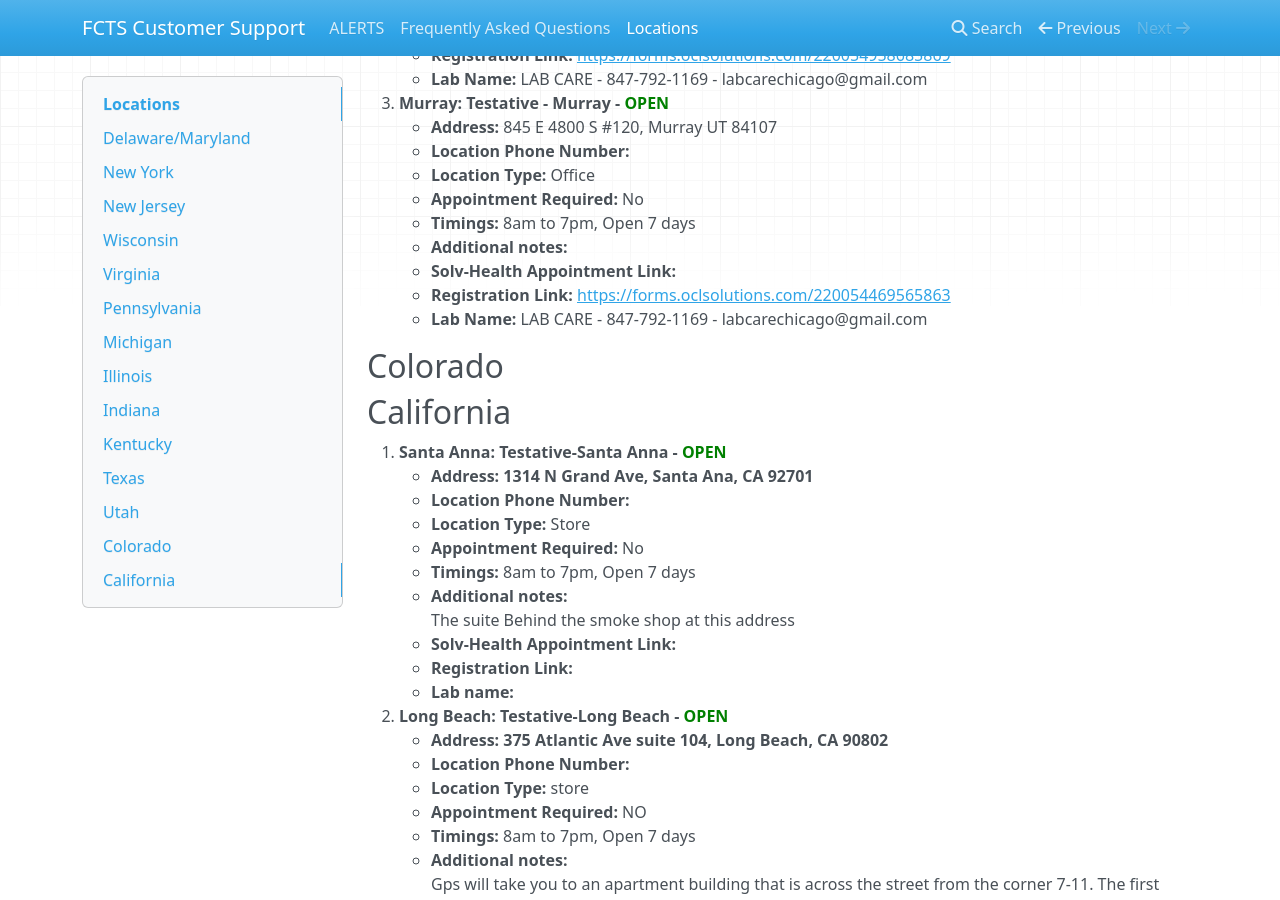
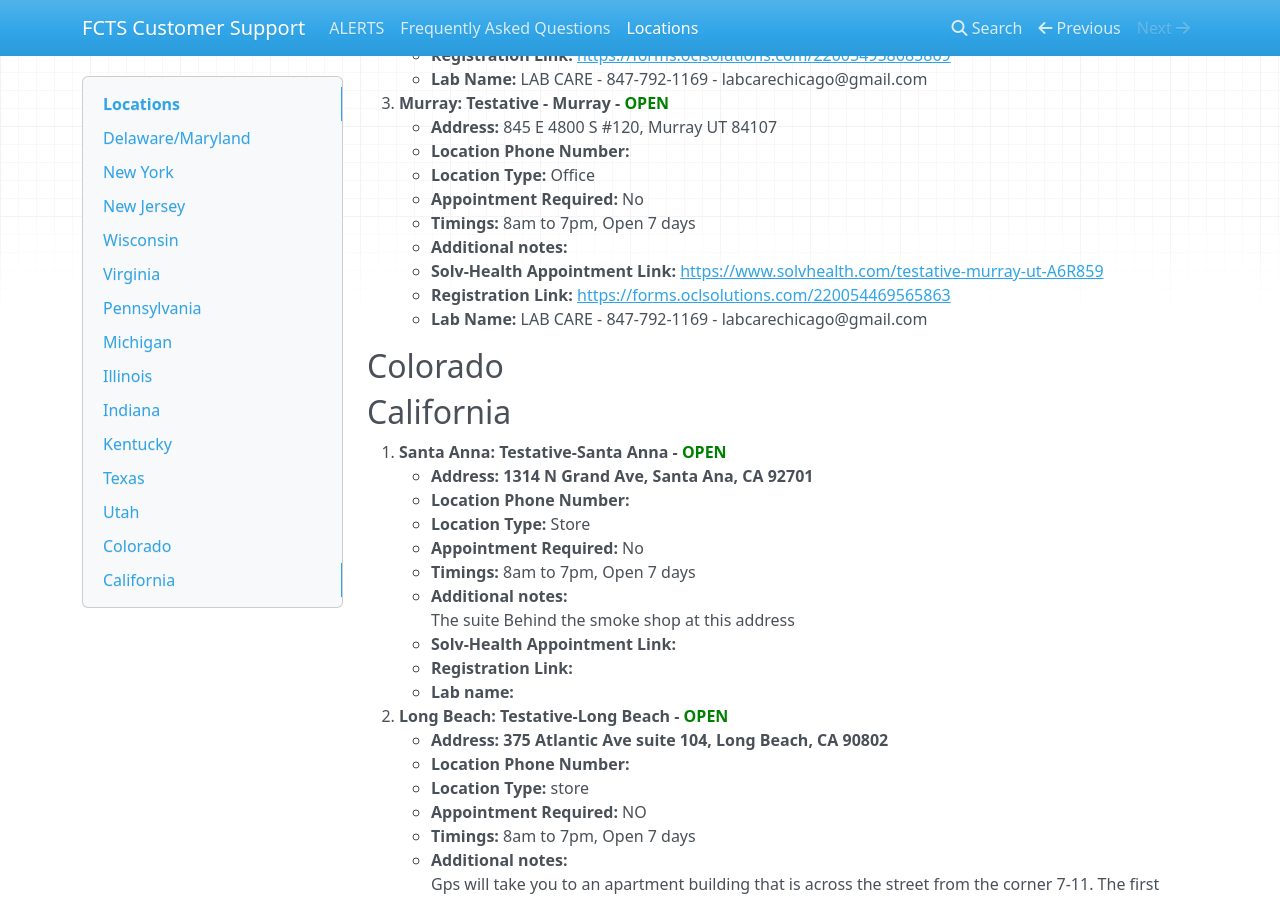
Before and after one commit to fcts000/fcts-cs-docs, an MkDocs documentation site: the page built from docs/locations.md, in a window 1280 px wide and 900 px high, scrolled down 9912 px. Built offline with MkDocs 1.6.1, drawn with Linux system fonts in a browser that asks for light colours; nearby versions of some CDN libraries; some of the changed lines change nothing that is shown.

Commit message:
added more solvhealth links

```diff
--- a/docs/locations.md
+++ b/docs/locations.md
@@ -399,7 +399,7 @@ Use this template for new locations:
     * **Appointment Required:** No
     * **Timings:** 8am to 7pm, Open 7 days
     * **Additional notes:**
-    * **Solv-Health Appointment Link:**
+    * **Solv-Health Appointment Link:** <https://www.solvhealth.com/testative-murray-ut-A6R859>
     * **Registration Link:** <https://forms.oclsolutions.com/220054469565863>
     * **Lab Name:**   LAB CARE - 847-792-1169 - labcarechicago@gmail.com
 
```
Also changed, not shown: site/index.html, site/locations/index.html, site/search/search_index.json, 1 other file.
